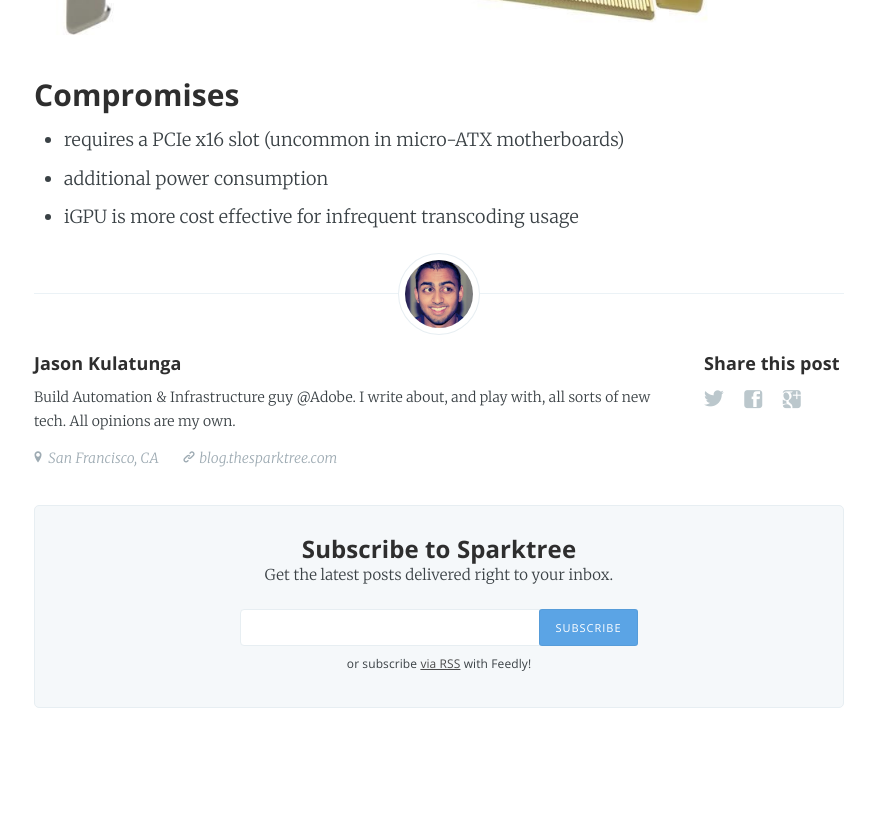
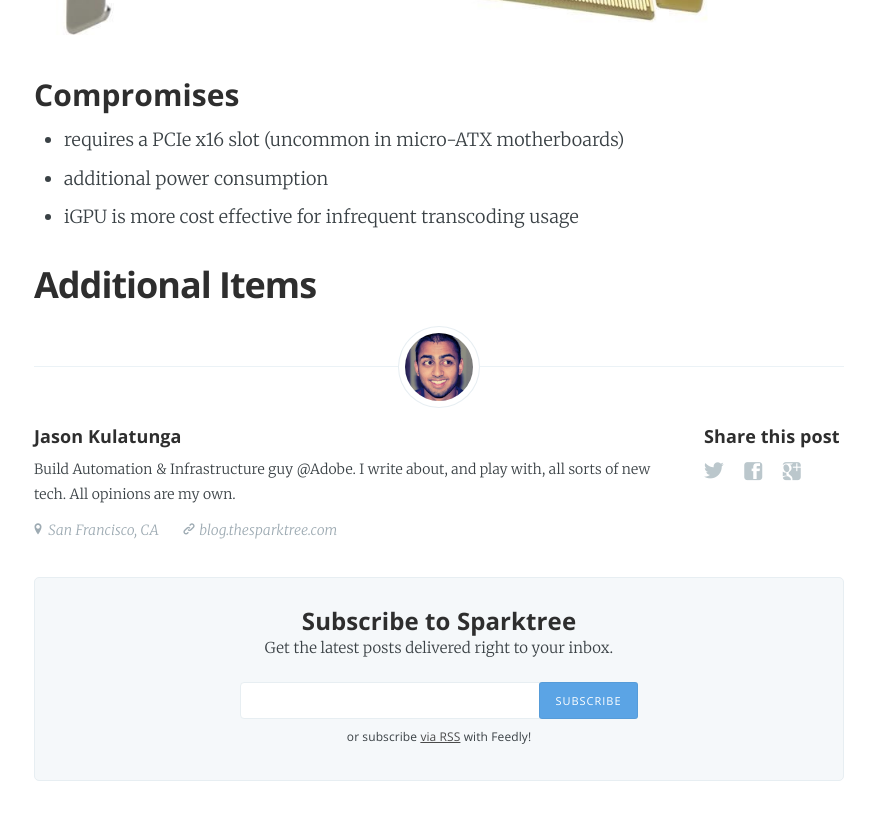
Before and after one commit to AnalogJ/thesparktree-blog, a Jekyll site: the page built from _posts/2019-01-06-utlimate-media-server-build-hardware.md, in a window 1280 px wide and 900 px high, scrolled down 15656 px, cut to the strip 0-844 px from the top of the window. Shown: the top 820 px of the strip, without its empty margins (201-1076 px from the left). Built offline with Jekyll 4.4.1, drawn with Linux system fonts in a browser that asks for light colours; nearby versions of some CDN libraries; comment, search, counter and statistics services are not loaded.

Commit message:
adding section for additonal stuff.

```diff
--- a/_posts/2019-01-06-utlimate-media-server-build-hardware.md
+++ b/_posts/2019-01-06-utlimate-media-server-build-hardware.md
@@ -326,3 +326,5 @@ Again, there wasn't much to choose from. The [Nvidia Quadro P2000](https://amzn.
 - requires a PCIe x16 slot (uncommon in micro-ATX motherboards)
 - additional power consumption
 - iGPU is more cost effective for infrequent transcoding usage
+
+## Additional Items
```
